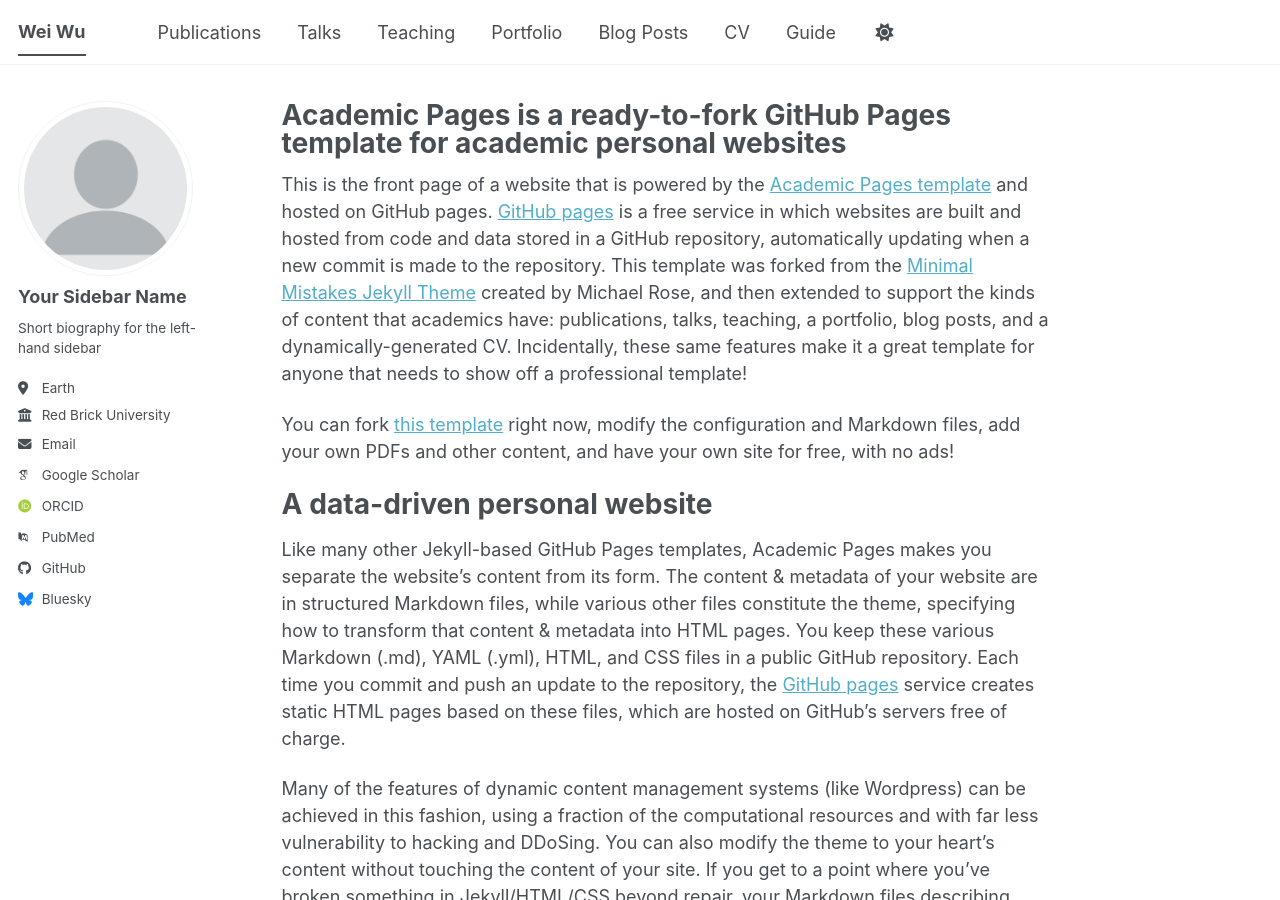
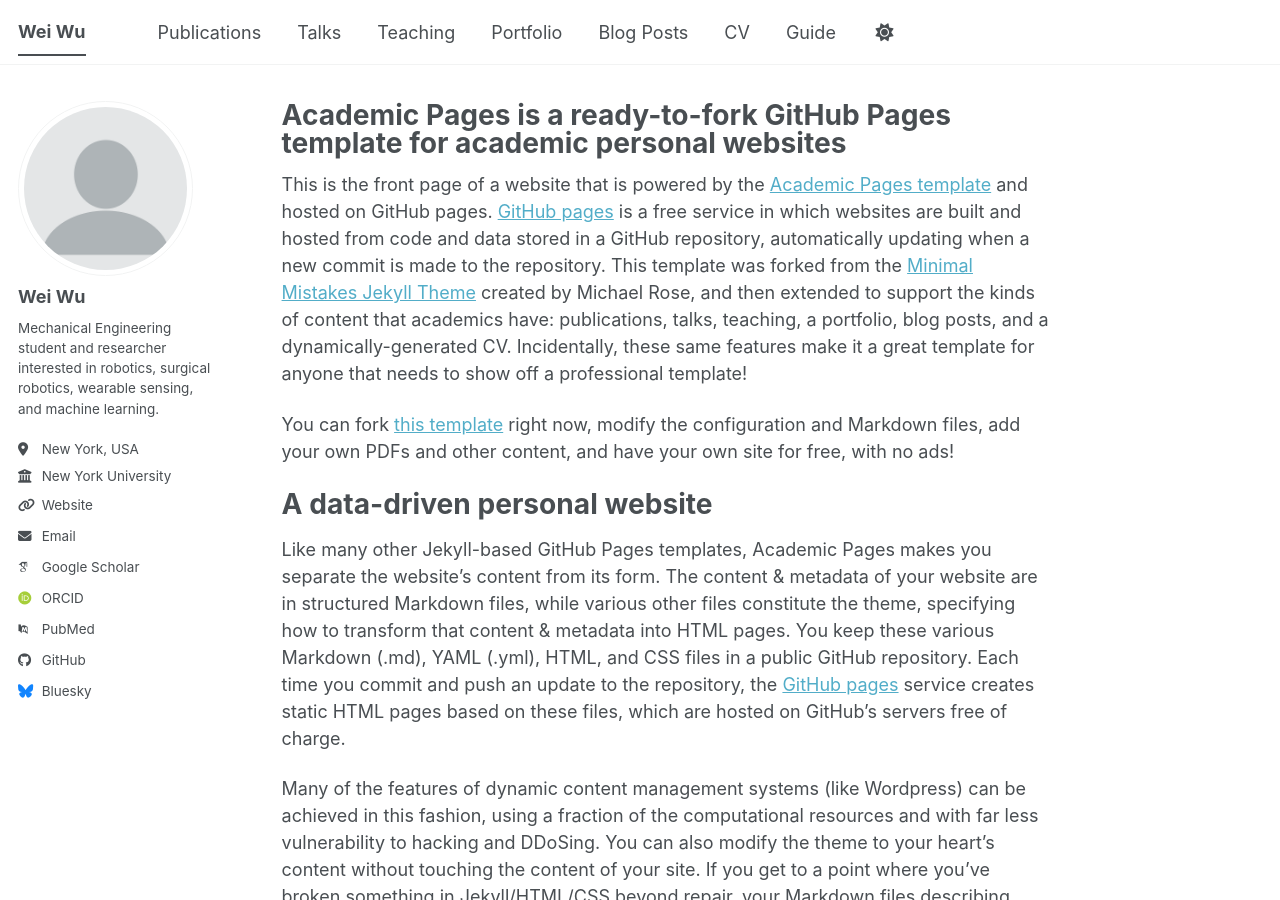
Before and after one commit to ww2781nyu/ww2781nyu.github.io, a Jekyll site: the page built from _pages/about.md, in a window 1280 px wide and 900 px high. Built offline with Jekyll 4.4.1, drawn with Linux system fonts in a browser that asks for light colours; some web fonts are replaced; a script bundle is joined from its source files by our own code; library files that are not in the unit come from our copies.

Commit message:
Update _config.yml

```diff
--- a/_config.yml
+++ b/_config.yml
@@ -24,13 +24,13 @@ repository               : "ww2781nyu/ww2781nyu.github.io"
 author:
   # Biographic information
   avatar           : "profile.png"
-  name             : "Your Sidebar Name"
+  name             : "Wei Wu"
   pronouns         : # example: "she/her"
-  bio              : "Short biography for the left-hand sidebar"
-  location         : "Earth"
-  employer         : "Red Brick University"
-  uri              : # URL
-  email            : "none@example.org"
+  bio              : "Mechanical Engineering student and researcher interested in robotics, surgical robotics, wearable sensing, and machine learning."
+  location         : "New York, USA"
+  employer         : "New York University"
+  uri              : "https://ww2781nyu.github.io"
+  email            : "ww2781@nyu.edu"
 
   # Academic websites
   academia         : # URL
```
